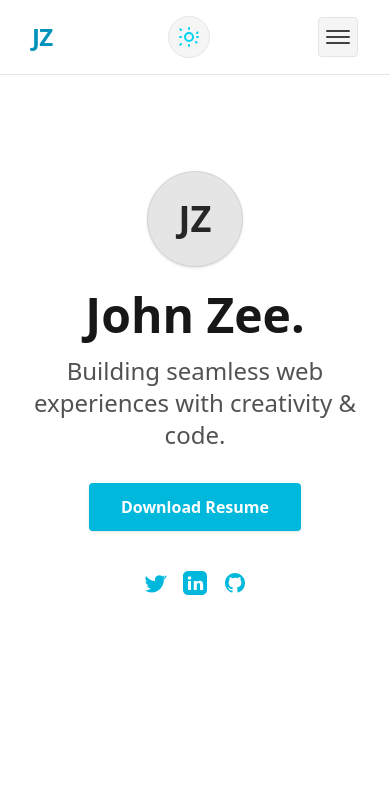
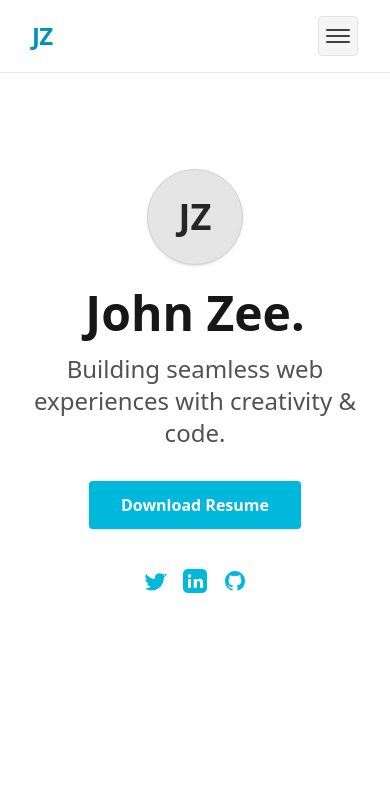
Before and after one commit to yohaboy/port, a React (Vite) app: page / in a window 390 px wide. Shown: the top 800 px of the page. Built offline with nearby package versions, Linux system fonts and the light colour scheme.

Commit message:
update-style

```diff
--- a/src/App.jsx
+++ b/src/App.jsx
@@ -6,7 +6,6 @@ import Hero from "./components/Hero";
 import About from "./components/About";
 import Projects from "./components/Projects";
 import Contact from "./components/Contact";
-import { ThemeProvider } from "./components/ThemeContext";
 
 function SocialBar() {
   return (
@@ -29,7 +28,7 @@ function SocialBar() {
 
 export default function App() {
   return (
-    <ThemeProvider>
+
       <div className="min-h-screen w-full bg-white text-neutral-900 dark:bg-neutral-900 dark:text-neutral-100 font-sans">
         <Header />
         <main className="flex flex-col items-center justify-center w-full">
@@ -39,6 +38,5 @@ export default function App() {
           <Contact />
         </main>
       </div>
-    </ThemeProvider>
   );
 }
--- a/src/components/Header.jsx
+++ b/src/components/Header.jsx
@@ -1,18 +1,15 @@
 import React, { useState } from "react";
-import { useTheme } from "./ThemeContext";
 
 const NAV_LINKS = [
   { label: "Home", href: "#home" },
   { label: "About", href: "#about" },
-  { label: "Experience", href: "#experience" },
+  { label: "Experience", href: "#projects" },
   { label: "Contact", href: "#contact" },
 ];
 
 export default function Header() {
   const [menuOpen, setMenuOpen] = useState(false);
-  const { theme, toggleTheme } = useTheme();
 
-  // Close menu and scroll smoothly
   const handleNavClick = (href) => {
     setMenuOpen(false);
     const el = document.querySelector(href);
@@ -23,9 +20,9 @@ export default function Header() {
 
   return (
     <header className="sticky top-0 z-30 w-full bg-white/80 dark:bg-neutral-900/80 border-b border-neutral-200 dark:border-neutral-800 transition-colors">
-      <div className="flex items-center justify-between px-8 py-4 max-w-6xl mx-auto">
+      <div className="flex items-center justify-between md:justify-center px-8 py-4 max-w-6xl mx-auto">
         {/* Logo/Initials */}
-        <div className="text-2xl font-extrabold text-cyan-600 dark:text-cyan-400 tracking-tight select-none">JZ</div>
+        <div className="md:hidden text-2xl font-extrabold text-cyan-600 dark:text-cyan-400 tracking-tight select-none">JZ</div>
         {/* Desktop nav */}
         <nav className="hidden md:flex gap-8">
           {NAV_LINKS.map((item) => (
@@ -42,18 +39,6 @@ export default function Header() {
             </a>
           ))}
         </nav>
-        {/* Theme toggle button */}
-        <button
-          onClick={toggleTheme}
-          aria-label="Toggle theme"
-          className="ml-4 p-2 rounded-full bg-neutral-100 dark:bg-neutral-800 border border-neutral-200 dark:border-neutral-700 focus:outline-none focus:ring-2 focus:ring-cyan-400"
-        >
-          {theme === "dark" ? (
-            <svg xmlns="http://www.w3.org/2000/svg" className="h-6 w-6 text-cyan-400" fill="none" viewBox="0 0 24 24" stroke="currentColor"><path strokeLinecap="round" strokeLinejoin="round" strokeWidth={2} d="M12 3v1m0 16v1m8.66-13.66l-.71.71M4.05 19.07l-.71.71M21 12h-1M4 12H3m16.66 5.66l-.71-.71M4.05 4.93l-.71-.71M16 12a4 4 0 11-8 0 4 4 0 018 0z" /></svg>
-          ) : (
-            <svg xmlns="http://www.w3.org/2000/svg" className="h-6 w-6 text-cyan-600" fill="none" viewBox="0 0 24 24" stroke="currentColor"><path strokeLinecap="round" strokeLinejoin="round" strokeWidth={2} d="M21 12.79A9 9 0 1111.21 3a7 7 0 109.79 9.79z" /></svg>
-          )}
-        </button>
         {/* Burger menu for mobile */}
         <button
           className="md:hidden flex items-center justify-center w-10 h-10 rounded border border-neutral-200 dark:border-neutral-700 bg-neutral-100 dark:bg-neutral-800 ml-2 focus:outline-none focus:ring-2 focus:ring-cyan-400"
--- a/src/components/Projects.jsx
+++ b/src/components/Projects.jsx
@@ -12,6 +12,15 @@ export default function Projects() {
       liveLink: "https://www.telechannels.store",
       githubLink: "https://github.com/your-repo",
       tech: [SiPython, SiDjango, SiReact, SiFastapi, SiTelegram],
+    },
+    {
+      title: "Chess Tactics Trainer",
+      description:
+        "AI-generated chess puzzles to train tactics. Built with React and FastAPI.",
+      image: "/images/chess.png",
+      liveLink: "#",
+      githubLink: "#",
+      tech: [SiReact, SiFastapi, SiPython],
     },
     {
       title: "Chess Tactics Trainer",
--- a/src/components/ThemeContext.jsx
+++ /dev/null
@@ -1,32 +0,0 @@
-import React, { createContext, useContext, useEffect, useState } from "react";
-
-const ThemeContext = createContext();
-
-export function ThemeProvider({ children }) {
-  const [theme, setTheme] = useState(() => {
-    if (typeof window !== "undefined") {
-      return localStorage.getItem("theme") || "dark";
-    }
-    return "dark";
-  });
-
-  useEffect(() => {
-    document.documentElement.classList.remove("light", "dark");
-    document.documentElement.classList.add(theme);
-    localStorage.setItem("theme", theme);
-  }, [theme]);
-
-  const toggleTheme = () => {
-    setTheme((prev) => (prev === "dark" ? "light" : "dark"));
-  };
-
-  return (
-    <ThemeContext.Provider value={{ theme, toggleTheme }}>
-      {children}
-    </ThemeContext.Provider>
-  );
-}
-
-export function useTheme() {
-  return useContext(ThemeContext);
-}
```
